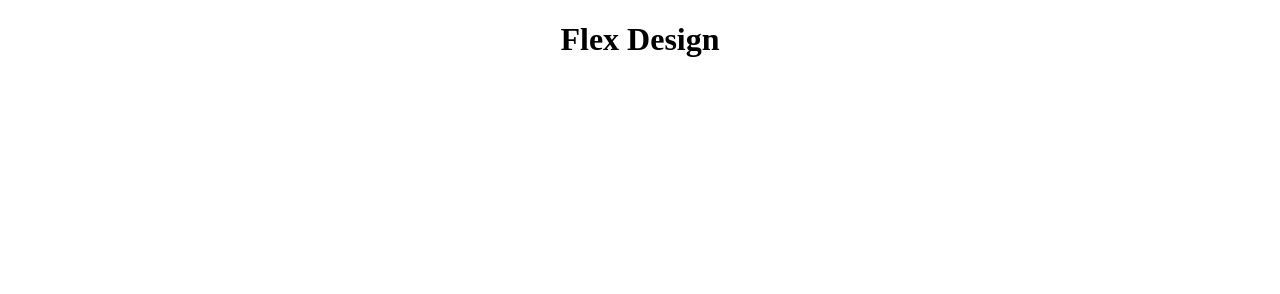
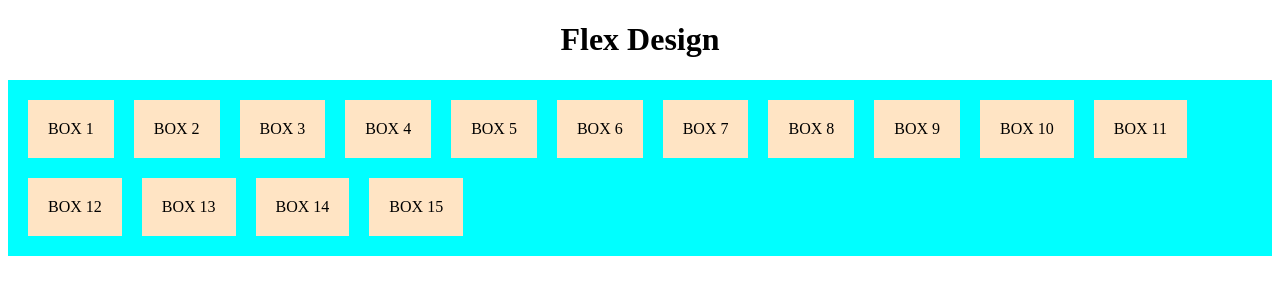
Before and after one commit to simeon1929/flex, a plain HTML site: page index.html in a window 1280 px wide. Drawn offline with Linux system fonts and the light colour scheme.

Commit message:
flex css started

```diff
--- a/css/style.scss
+++ b/css/style.scss
@@ -1,3 +1,20 @@
 h1 {
     text-align: center;
 }
+
+.divContainer {
+    background-color: aqua;
+    padding: 10px;
+    display: flex;
+    flex-direction: row;
+    flex-wrap: wrap;
+
+    div {
+        margin: 10px ;
+        background-color: bisque;
+        padding: 20px;
+        display: flex;
+        align-items: center;
+        justify-content: center;
+    }
+}
--- a/index.html
+++ b/index.html
@@ -11,5 +11,24 @@
 
     <h1>Flex Design</h1>
 
+    <div class="divContainer">
+        <div>BOX 1</div>
+        <div>BOX 2</div>
+        <div>BOX 3</div>
+        <div>BOX 4</div>
+        <div>BOX 5</div>
+        <div>BOX 6</div>
+        <div>BOX 7</div>
+        <div>BOX 8</div>
+        <div>BOX 9</div>
+        <div>BOX 10</div>
+        <div>BOX 11</div>
+        <div>BOX 12</div>
+        <div>BOX 13</div>
+        <div>BOX 14</div>
+        <div>BOX 15</div>
+
+    </div>
+
 </body>
 </html>
```
Also changed, not shown: css/style.css, 1 other file.
